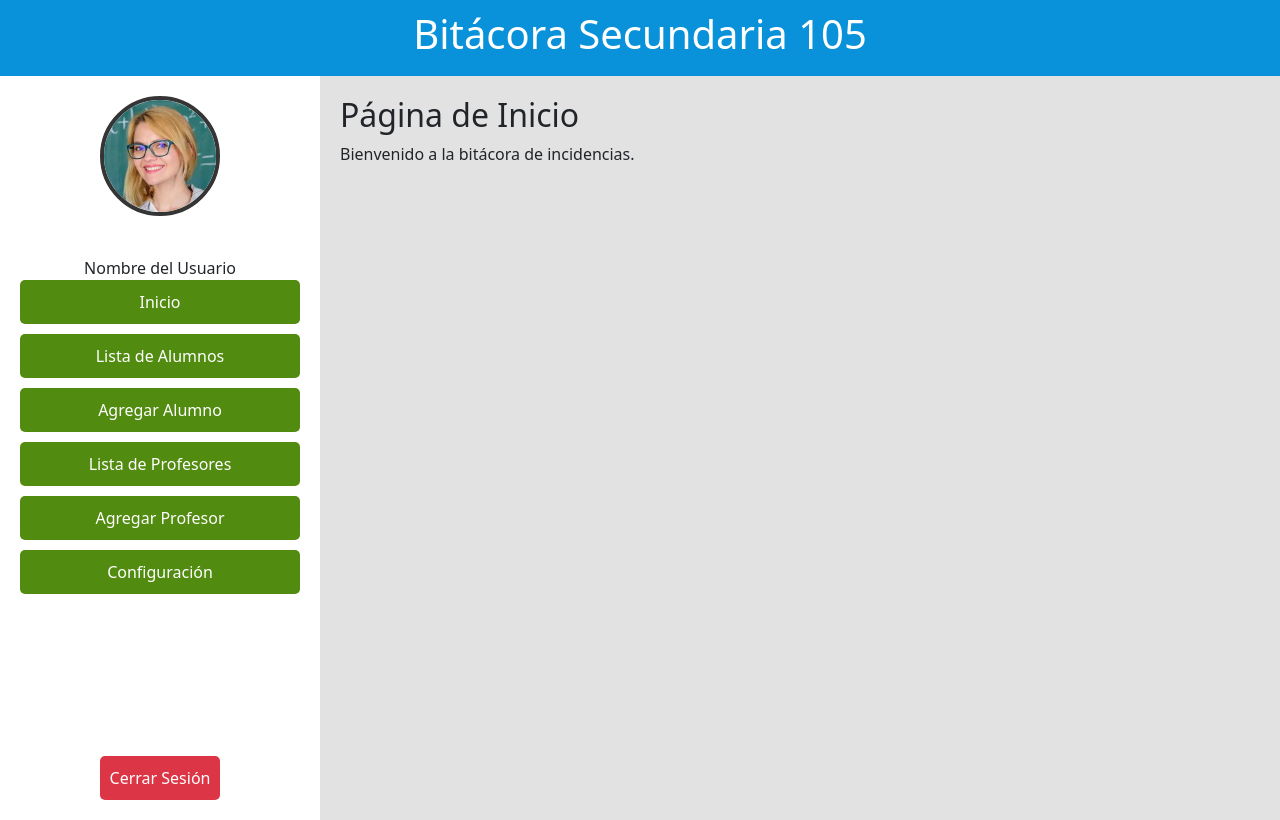
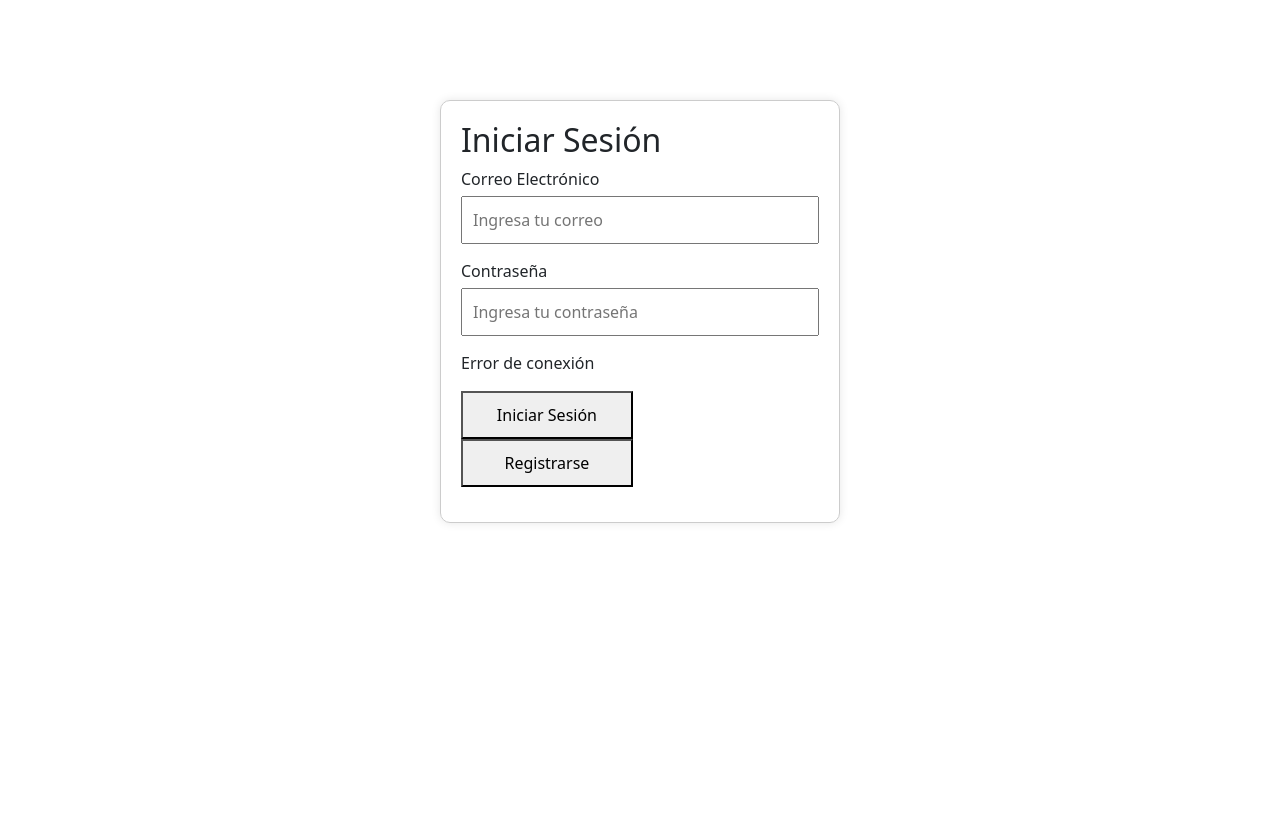
Before and after one commit to Burnestein/bitacora-105, a React (Create React App) app: page / in a window 1280 px wide. Both pictures are taken after a click on the button "Iniciar Sesión". Built offline with nearby package versions, Linux system fonts and the light colour scheme; no server answers.

Commit message:
Se agrega la solicitud para inicio de sesion

```diff
--- a/src/components/Login.jsx
+++ b/src/components/Login.jsx
@@ -1,18 +1,40 @@
 import React, { useState } from 'react';
-import '../css/Login.css'
+import '../css/Login.css';
 
 function Login({ onLogin }) {
   const [email, setEmail] = useState('');
   const [password, setPassword] = useState('');
+  const [error, setError] = useState(null);
 
-  const handleLogin = () => {
-    onLogin();  // Llama a la función que cambia la vista al Dashboard
+  const handleLogin = async () => {
+    try {
+      const response = await fetch('https://escuelasecundaria105.uno/api/usuarios/login', {
+        method: 'POST',
+        headers: {
+          'Content-Type': 'application/json',
+        },
+        body: JSON.stringify({ usuario: email, password }),
+      });
+
+      const data = await response.json();
+
+      if (response.ok) {
+        // Guarda el token en localStorage y llama a onLogin para cambiar la vista al Dashboard
+        localStorage.setItem('token', data.token);
+        onLogin();  // Cambia al Dashboard
+      } else {
+        setError(data.error || 'Error en el inicio de sesión');
+      }
+    } catch (error) {
+      console.error('Error de conexión:', error);
+      setError('Error de conexión');
+    }
   };
 
   return (
     <div className="login">
       <h2>Iniciar Sesión</h2>
-      <form>
+      <form onSubmit={(e) => e.preventDefault()}>
         <div>
           <label htmlFor="email">Correo Electrónico</label>
           <input
@@ -35,6 +57,7 @@ function Login({ onLogin }) {
             required
           />
         </div>
+        {error && <p className="error-message">{error}</p>}
         <div>
           <button type="button" onClick={handleLogin}>Iniciar Sesión</button>
           <button type="button">Registrarse</button>
```
